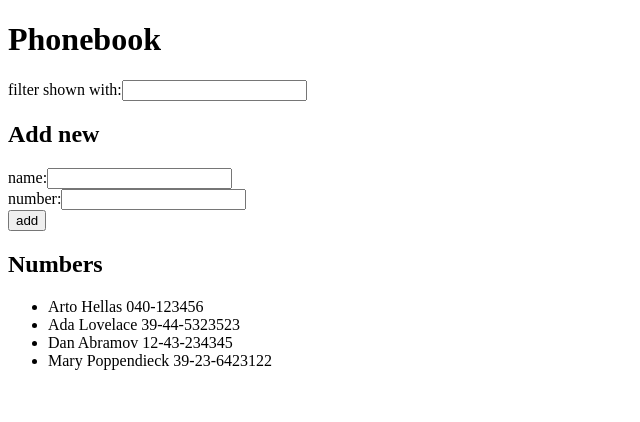
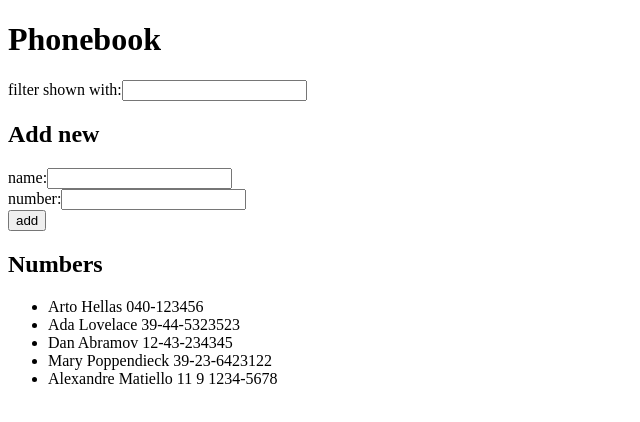
Before and after one commit to alexandremkf/Full-Stack---Parte-2, a React (Vite) app in the folder introdemo/Phonebook/: page / in a window 1280 px wide. Shown: the top 422 px of the page, without its empty margins (0-640 px from the left). Built offline with nearby package versions, Linux system fonts and the light colour scheme; data requests are answered from the project's data file.

Commit message:
Fiz o exercício 2.11, que era pra adicionar a mesma funcionalidade que colocamos no notes, que no caso seria armazenar os contatos usando o “db.json”.

```diff
--- /dev/null
+++ b/introdemo/Phonebook/db.json
@@ -0,0 +1,29 @@
+{
+  "persons": [
+    {
+      "name": "Arto Hellas",
+      "number": "040-123456",
+      "id": "1"
+    },
+    {
+      "name": "Ada Lovelace",
+      "number": "39-44-5323523",
+      "id": "2"
+    },
+    {
+      "name": "Dan Abramov",
+      "number": "12-43-234345",
+      "id": "3"
+    },
+    {
+      "name": "Mary Poppendieck",
+      "number": "39-23-6423122",
+      "id": "4"
+    },
+    {
+      "id": "ebf48fe7-19fc-46c7-9721-651492f9b2e2",
+      "name": "Alexandre Matiello",
+      "number": "11 9 1234-5678"
+    }
+  ]
+}
--- a/introdemo/Phonebook/package.json
+++ b/introdemo/Phonebook/package.json
@@ -7,9 +7,11 @@
     "dev": "vite",
     "build": "vite build",
     "lint": "eslint .",
-    "preview": "vite preview"
+    "preview": "vite preview",
+    "server": "json-server -p 3001 db.json"
   },
   "dependencies": {
+    "axios": "^1.8.4",
     "react": "^18.3.1",
     "react-dom": "^18.3.1"
   },
@@ -23,6 +25,7 @@
     "eslint-plugin-react-hooks": "^5.0.0",
     "eslint-plugin-react-refresh": "^0.4.16",
     "globals": "^15.14.0",
+    "json-server": "^1.0.0-beta.3",
     "vite": "^6.0.5"
   }
 }
--- a/introdemo/Phonebook/src/App.jsx
+++ b/introdemo/Phonebook/src/App.jsx
@@ -1,15 +1,21 @@
-import { useState } from 'react'
+import { useState, useEffect } from 'react'
+import axios from 'axios'
 
 const App = () => {
-  const [persons, setPersons] = useState([
-    { name: 'Arto Hellas', number: '040-123456', id: 1 },
-    { name: 'Ada Lovelace', number: '39-44-5323523', id: 2 },
-    { name: 'Dan Abramov', number: '12-43-234345', id: 3 },
-    { name: 'Mary Poppendieck', number: '39-23-6423122', id: 4 }
-  ])
+  const [persons, setPersons] = useState([])
   const [newName, setNewName] = useState('')
   const [newNumber, setNewNumber] = useState('')
   const [filter, setFilter] = useState('')
+
+  useEffect(() => {
+    console.log('effect')
+    axios
+      .get('http://localhost:3001/persons')
+      .then(response => {
+        console.log('promise fulfilled')
+        setPersons(response.data)
+      })
+  }, [])
 
   const addPerson = (event) => {
     event.preventDefault()
@@ -26,10 +32,16 @@
       id: crypto.randomUUID(),
     }
 
-    setPersons(prevPersons => [...prevPersons, personObject])
-
-    setNewName('')
-    setNewNumber('')
+    axios
+    .post('http://localhost:3001/persons', personObject)
+    .then(response => {
+      setPersons(prevPersons => [...prevPersons, response.data])
+      setNewName('')
+      setNewNumber('')
+    })
+    .catch(error => {
+      console.error('Erro ao adicionar pessoa:', error)
+    })
   }
 
   const handlePersonChange = (event) => {
--- a/introdemo/Phonebook/src/main.jsx
+++ b/introdemo/Phonebook/src/main.jsx
@@ -1,24 +1,4 @@
-import ReactDOM from 'react-dom/client'
-import App from './App'
+import ReactDOM from "react-dom/client";
+import App from "./App";
 
-const notes = [
-  {
-    id: 1,
-    content: 'HTML is easy',
-    important: true,
-  },
-  {
-    id: 2,
-    content: 'Browser can execute only JavaScript',
-    important: false,
-  },
-  {
-    id: 3,
-    content: 'GET and POST are the most important methods of HTTP protocol',
-    important: true,
-  },
-]
-
-ReactDOM.createRoot(document.getElementById('root')).render(
-  <App notes={notes} />
-)
+ReactDOM.createRoot(document.getElementById("root")).render(<App />);
```
Also changed, not shown: 1 other file (tests, documents, lock files or other folders).
